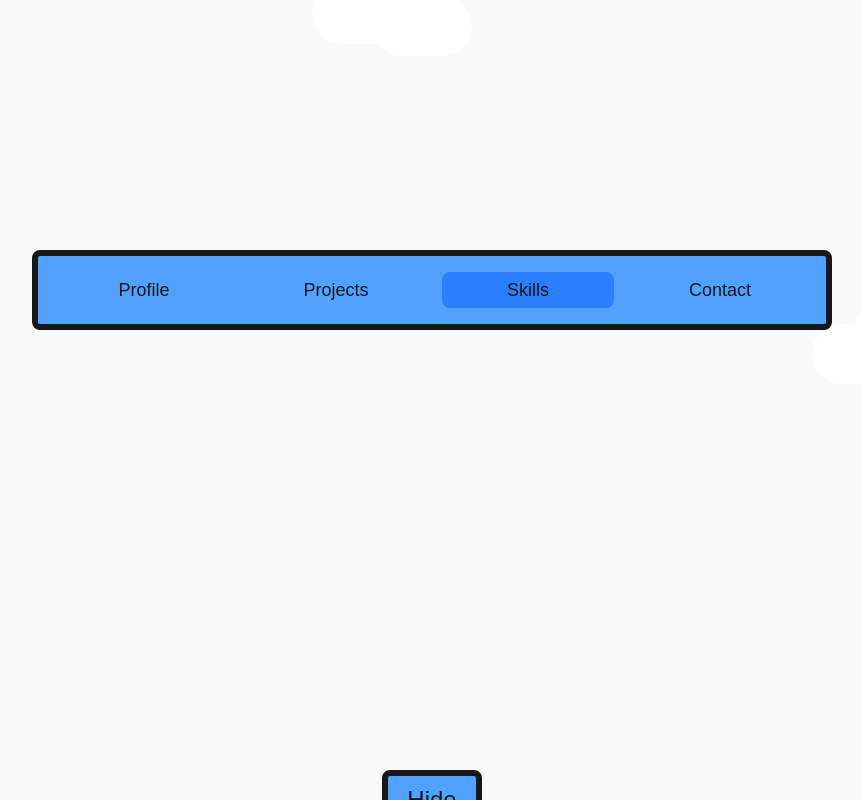
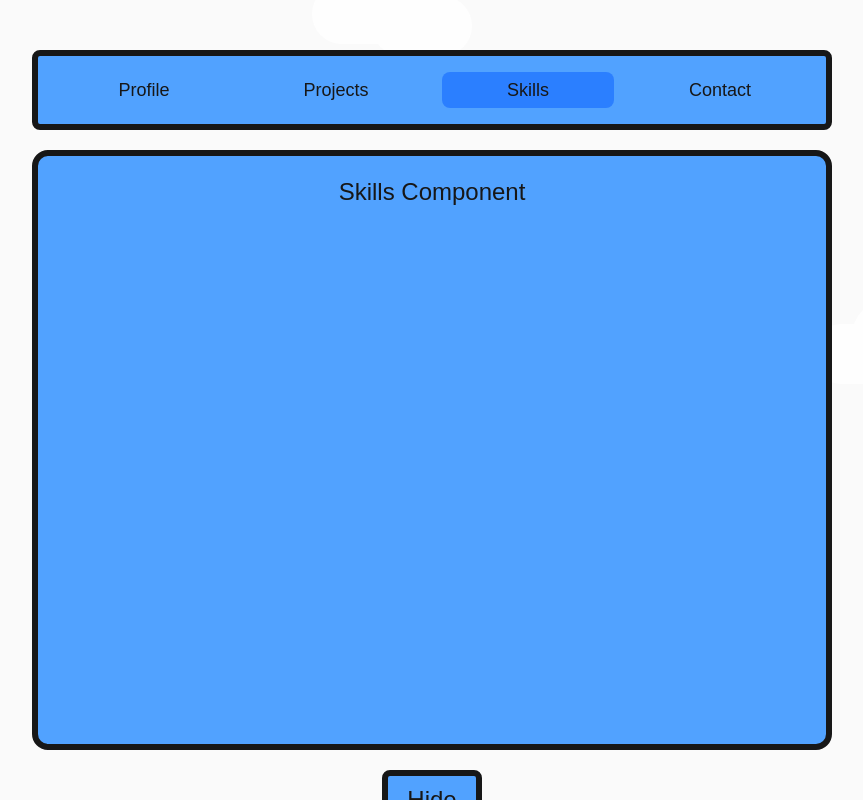
Before and after one commit to xTaig4/BlueSky-Profile-project, a Next.js app: page / in a window 1280 px wide. Both pictures are taken after a click on the button "Skills". Shown: the whole page, without its empty margins (208-1071 px from the left). Built offline with nearby package versions, Linux system fonts and the light colour scheme.

Commit message:
Add Skills and Contact components to homepage
Introduced new Skills and Contact components

```diff
--- /dev/null
+++ b/app/components/Contact.tsx
@@ -0,0 +1,8 @@
+const Contact = () => {
+  return (
+    <div className="border-6 bg-blue-400 w-200 h-150 rounded-2xl text-2xl pt-5 flex flex-col items-center ">
+      Contact Component
+    </div>
+  );
+};
+export default Contact;
--- /dev/null
+++ b/app/components/Skills.tsx
@@ -0,0 +1,9 @@
+const Skills = () => {
+  return (
+    <div className="border-6 bg-blue-400 w-200 h-150 rounded-2xl text-2xl pt-5 flex flex-col items-center ">
+      Skills Component
+    </div>
+  );
+};
+
+export default Skills;
--- a/app/page.tsx
+++ b/app/page.tsx
@@ -1,11 +1,11 @@
 "use client";
 
-import Image from "next/image";
 import { useState } from "react";
-import Avatar from "./components/Avatar";
 import Projects from "./components/Projects";
 import FloatingBar from "./components/Navigations/FloatingBar";
 import Profile from "./components/Profile";
+import Skills from "./components/Skills";
+import Contact from "./components/Contact";
 
 export default function Home() {
   const tabs = ["Profile", "Projects", "Skills", "Contact"];
@@ -38,6 +38,8 @@ export default function Home() {
           >
             {selectedTab === "Projects" && <Projects />}
             {selectedTab === "Profile" && <Profile />}
+            {selectedTab === "Skills" && <Skills />}
+            {selectedTab === "Contact" && <Contact />}
           </div>
         </div>
 
```
